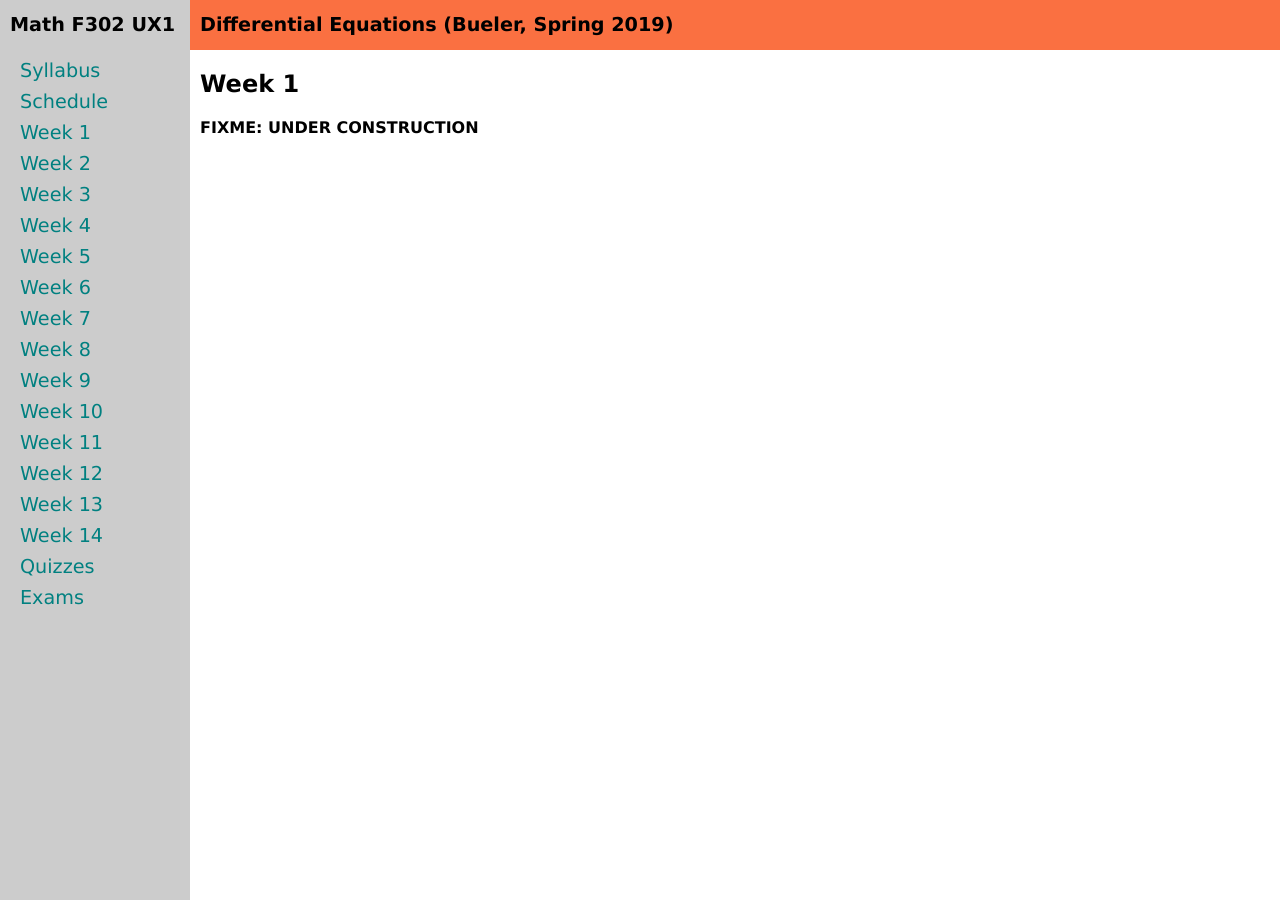
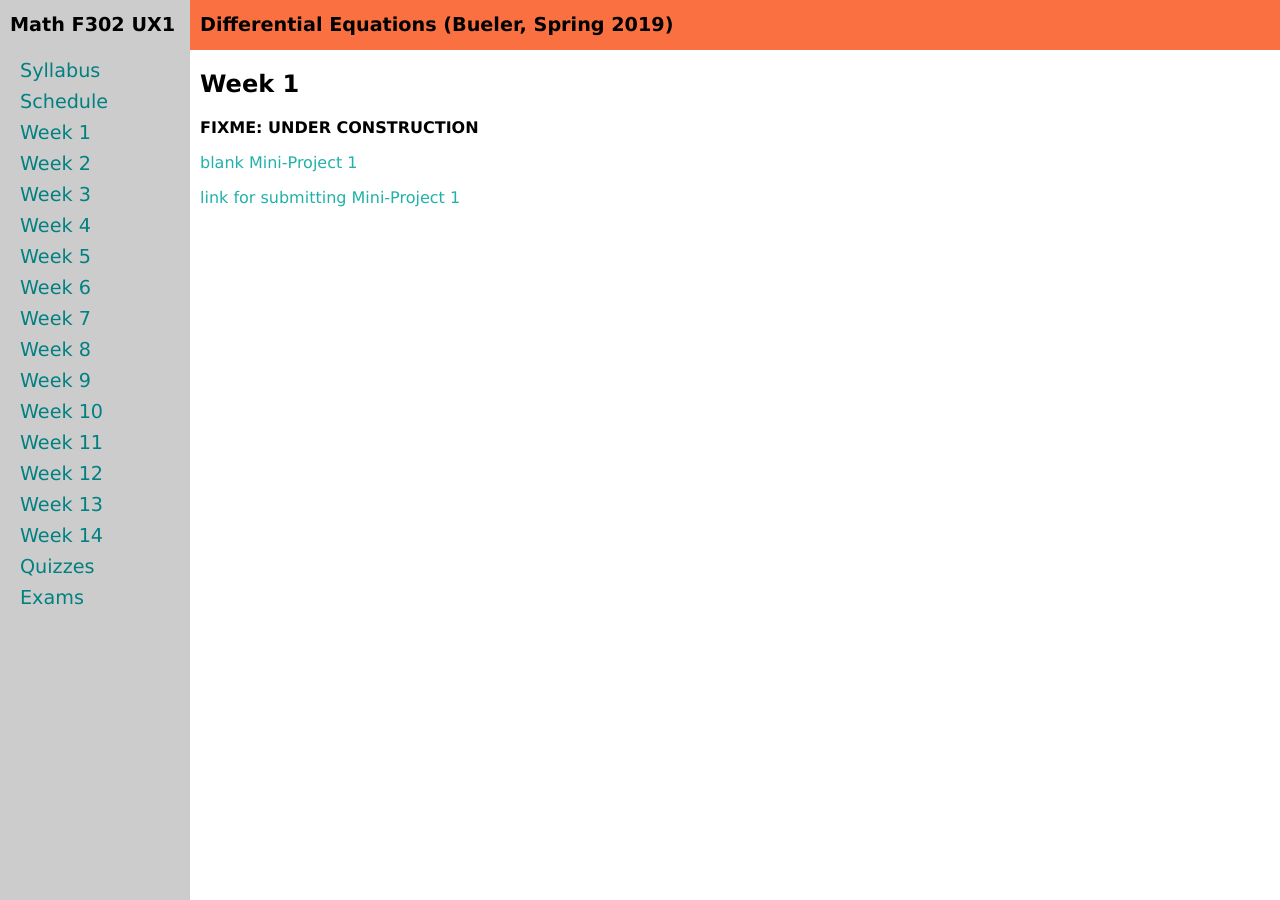
Before and after one commit to bueler/math302, a Jekyll site: the page built from week1.md, in a window 1280 px wide. Built offline with Jekyll 4.4.1, drawn with Linux system fonts in a browser that asks for light colours.

Commit message:
links to blank mini-project 1 and to google form for submission

```diff
--- a/week1.md
+++ b/week1.md
@@ -6,3 +6,7 @@ title: Week 1
 ## Week 1
 
 **FIXME: UNDER CONSTRUCTION**
+
+[blank Mini-Project 1](assets/mp/mp1.pdf)
+
+[link for submitting Mini-Project 1](https://docs.google.com/forms/d/e/1FAIpQLSeoURKbu4cTWw0wGhLfuiMjBODipJlRBCNd8cyza3tRRrg8Yw/viewform?usp=sf_link)
```
